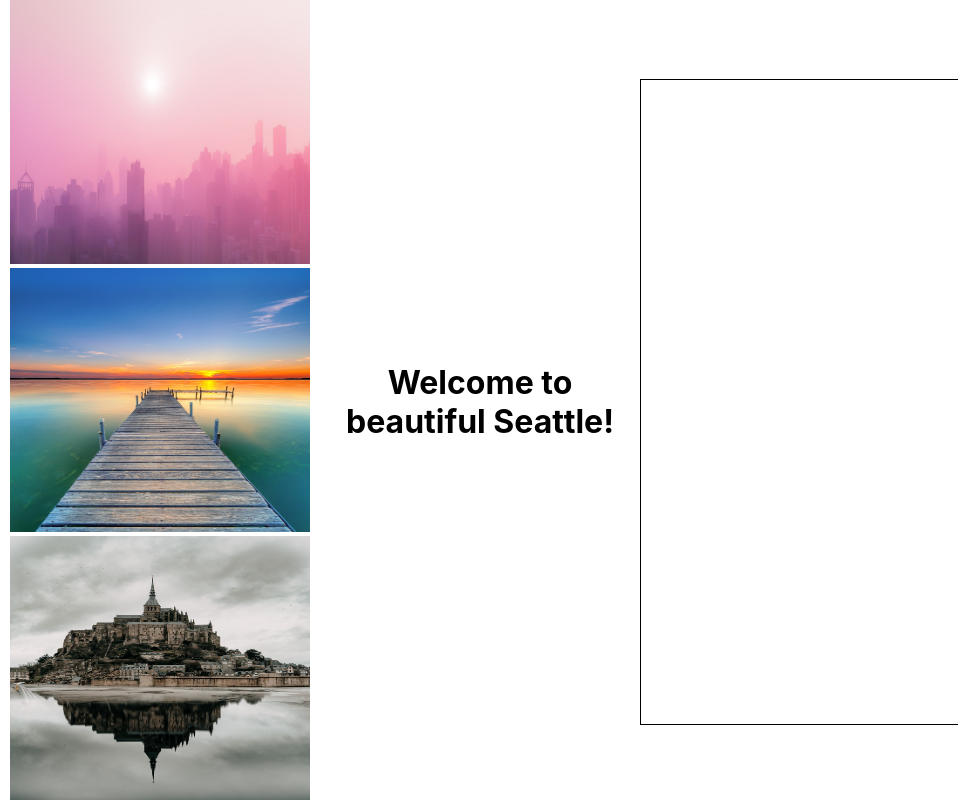
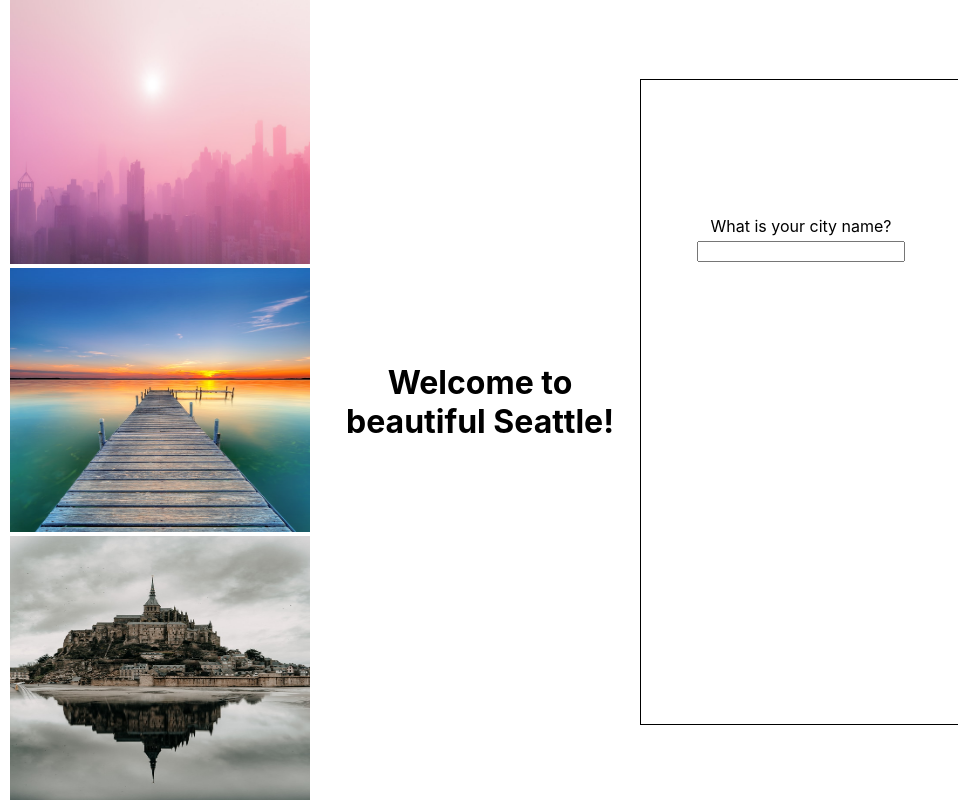
Before and after one commit to Kyra-christensen/half-baked-city-builder-react, a React (Create React App) app: page / in a window 1280 px wide. Shown: the whole page, without its empty margins (0-958 px from the left). Built offline with nearby package versions, Linux system fonts and the light colour scheme.

Commit message:
added cityNameInput compnent on app.js and created an onChange function to correctly render the new name

```diff
--- a/src/App.js
+++ b/src/App.js
@@ -31,6 +31,7 @@
       </h1>
       <div className='bottom'>
         {/* here, the CityNameInput component takes in the setCityName state handler function */}
+        <CityNameInput setCityName={setCityName} />
         <section className='dropdowns'>
           {/*
           render all three Dropdown components (WaterfrontDropdown, SkylineDropdown, CastleDropdown) here.
--- a/src/CityNameInput.js
+++ b/src/CityNameInput.js
@@ -1,12 +1,15 @@
 import React from 'react';
 
-export default function CityNameInput(props) {
+export default function CityNameInput({ setCityName }) {
+  function handleChange(e) {
+    setCityName(e.target.value);
+  }
   return (
     <section>
       What is your city name?
       {/* this component should have a prop called setCityName, which is a function */}
       {/* on change, this component should use e.target.value to pass the correct id to the setCityName function */}
-      <input />
+      <input onChange={handleChange}/>
     </section>
   );
 }
```
